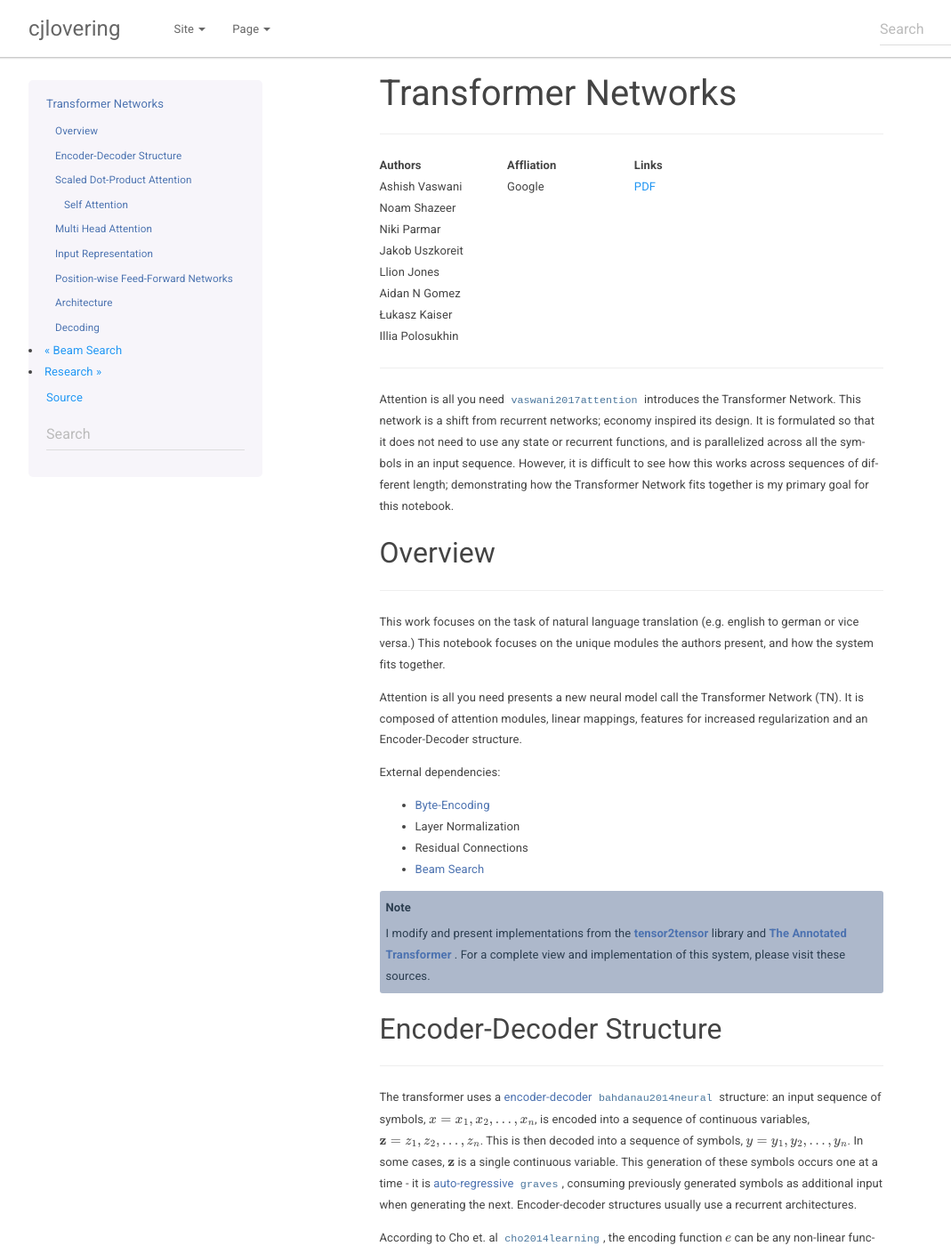
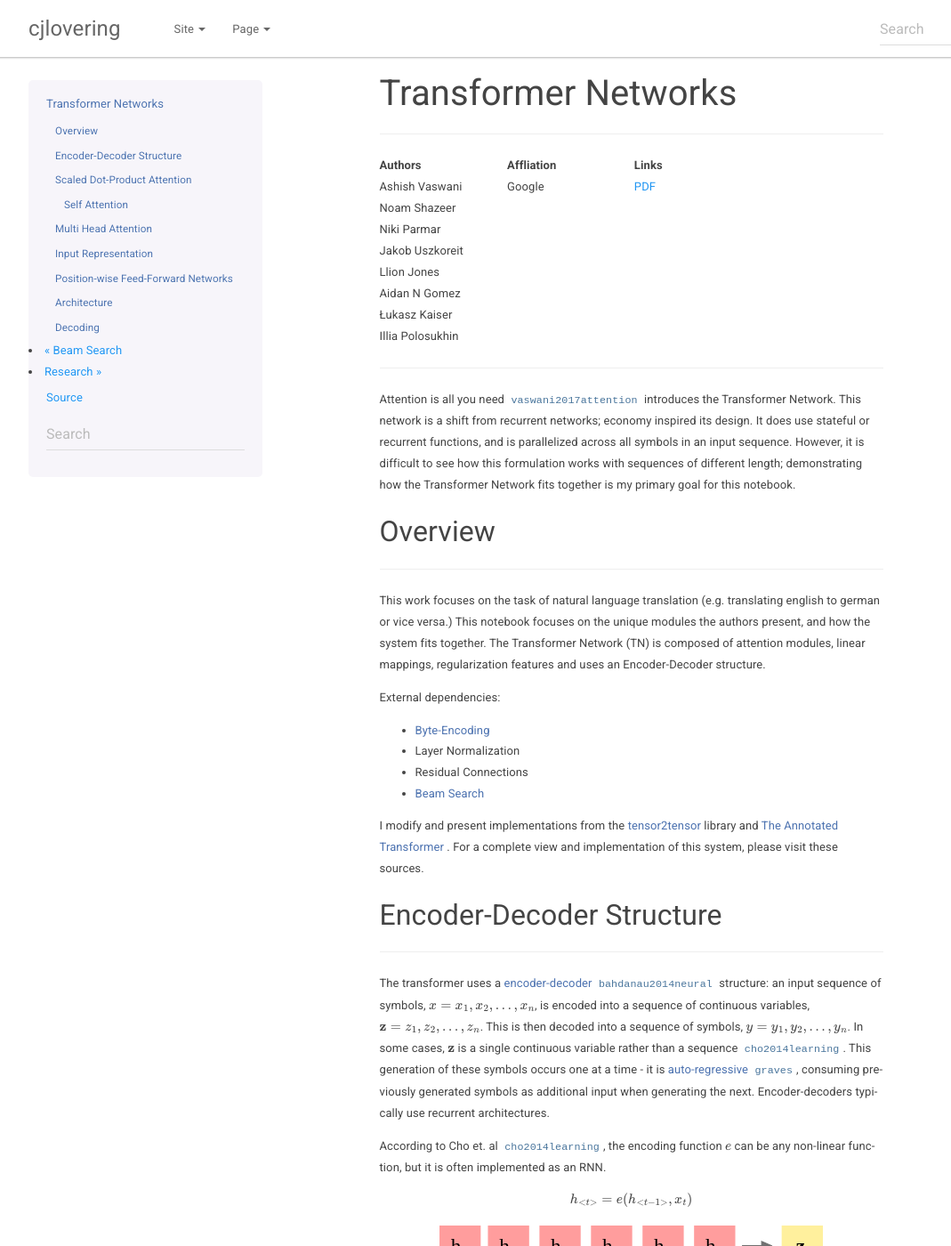
Before and after one commit to cjlovering/cjlovering.github.io, a Sphinx documentation site: the page built from docs/source/posts/003.rst, in a window 1280 px wide and 1400 px high. Shown: the whole window at 89% size, without its empty margins (38-1107 px from the left). Built offline with Sphinx 7.4.7, drawn with Linux system fonts in a browser that asks for light colours; some web fonts are replaced; cross-references to code outside the pages are shown as plain code.

Commit message:
Minor wording updates.

```diff
--- a/docs/source/posts/003.rst
+++ b/docs/source/posts/003.rst
@@ -4,7 +4,7 @@
 .. raw:: html
   :file: assets/header/003.html
 
-Attention is all you need :cite:`vaswani2017attention` introduces the Transformer Network. This network is a shift from recurrent networks; economy inspired its design. It is formulated so that it does not need to use any state or recurrent functions, and is parallelized across all the symbols in an input sequence. However, it is difficult to see how this works across sequences of different length; demonstrating how the Transformer Network fits together is my primary goal for this notebook.
+Attention is all you need :cite:`vaswani2017attention` introduces the Transformer Network. This network is a shift from recurrent networks; economy inspired its design. It does use stateful or recurrent functions, and is parallelized across all symbols in an input sequence. However, it is difficult to see how this formulation works with sequences of different length; demonstrating how the Transformer Network fits together is my primary goal for this notebook.
 
 Overview
 ~~~~~~~~
@@ -12,9 +12,7 @@
 
   <hr />
 
-This work focuses on the task of natural language translation (e.g. english to german or vice versa.) This notebook focuses on the unique modules the authors present, and how the system fits together.
-
-Attention is all you need presents a new neural model call the Transformer Network (TN). It is composed of attention modules, linear mappings, features for increased regularization and an Encoder-Decoder structure.
+This work focuses on the task of natural language translation (e.g. translating english to german or vice versa.) This notebook focuses on the unique modules the authors present, and how the system fits together. The Transformer Network (TN) is composed of attention modules, linear mappings, regularization features and uses an Encoder-Decoder structure.
 
 External dependencies:
 
@@ -23,9 +21,7 @@
 * Residual Connections
 * `Beam Search`_
 
-.. note::
-
-  I modify and present implementations from the tensor2tensor_ library and `The Annotated Transformer`_ . For a complete view and implementation of this system, please visit these sources.
+I modify and present implementations from the tensor2tensor_ library and `The Annotated Transformer`_ . For a complete view and implementation of this system, please visit these sources.
 
 Encoder-Decoder Structure
 ~~~~~~~~~~~~~~~~~~~~~~~~~
@@ -33,7 +29,7 @@
 
   <hr />
 
-The transformer uses a `encoder-decoder`_ :cite:`bahdanau2014neural` structure: an input sequence of symbols, :math:`x = { x_1, x_2, \dots, x_n }`, is encoded into a sequence of continuous variables,  :math:`\mathbf{z} = { z_1, z_2, \dots, z_n }`. This is then decoded into a sequence of symbols, :math:`y = { y_1, y_2, \dots, y_n }`. In some cases, :math:`\mathbf{z}` is a single continuous variable. This generation of these symbols occurs one at a time - it is `auto-regressive`_ :cite:`graves`, consuming previously generated symbols as additional input when generating the next. Encoder-decoder structures usually use a recurrent architectures.
+The transformer uses a `encoder-decoder`_ :cite:`bahdanau2014neural` structure: an input sequence of symbols, :math:`x = { x_1, x_2, \dots, x_n }`, is encoded into a sequence of continuous variables, :math:`\mathbf{z} = { z_1, z_2, \dots, z_n }`. This is then decoded into a sequence of symbols, :math:`y = { y_1, y_2, \dots, y_n }`. In some cases, :math:`\mathbf{z}` is a single continuous variable rather than a sequence :cite:`cho2014learning`. This generation of these symbols occurs one at a time - it is `auto-regressive`_ :cite:`graves`, consuming previously generated symbols as additional input when generating the next. Encoder-decoders typically use recurrent architectures.
 
 .. _`encoder-decoder`: https://arxiv.org/abs/1409.0473
 .. _`auto-regressive`: https://arxiv.org/abs/1308.0850
```
